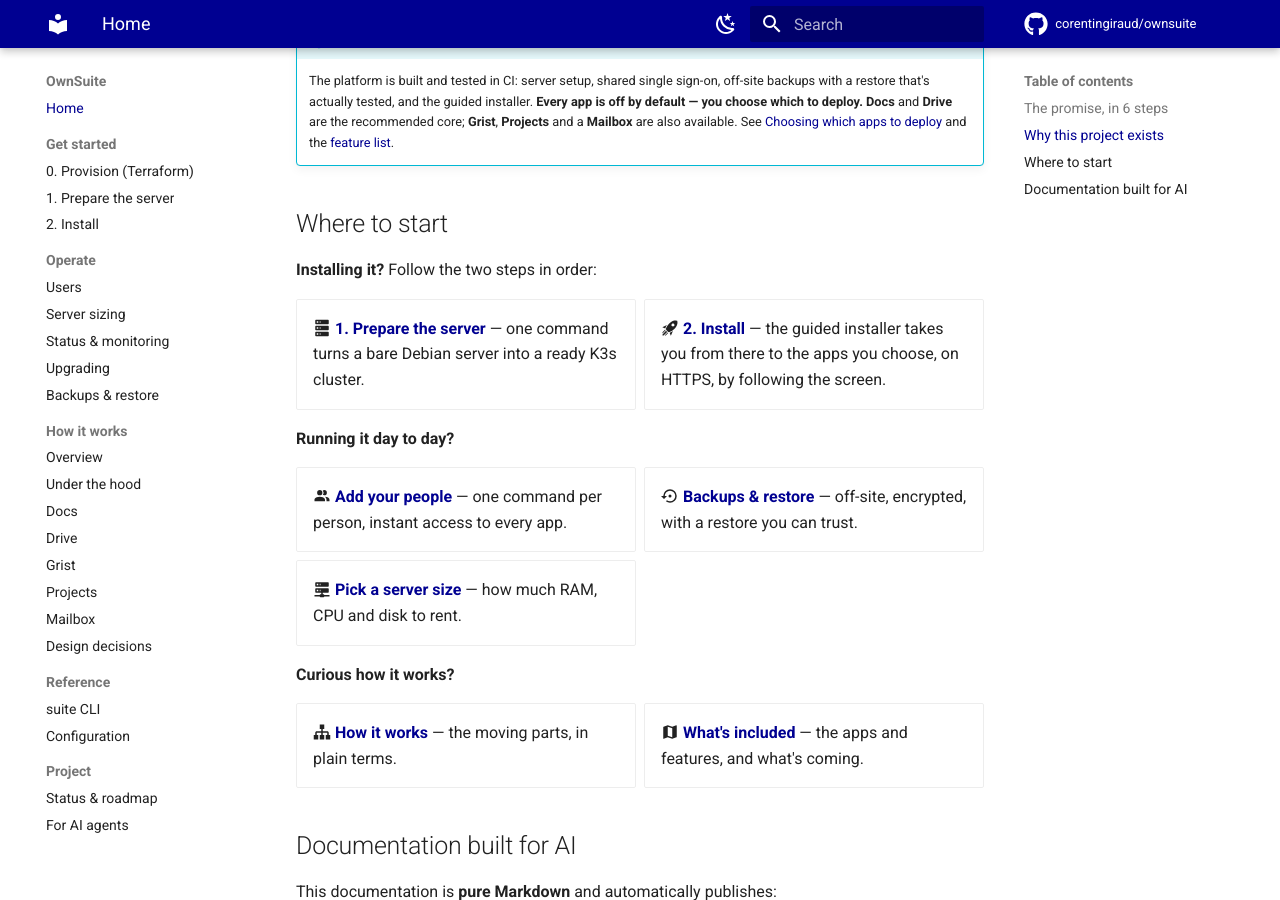
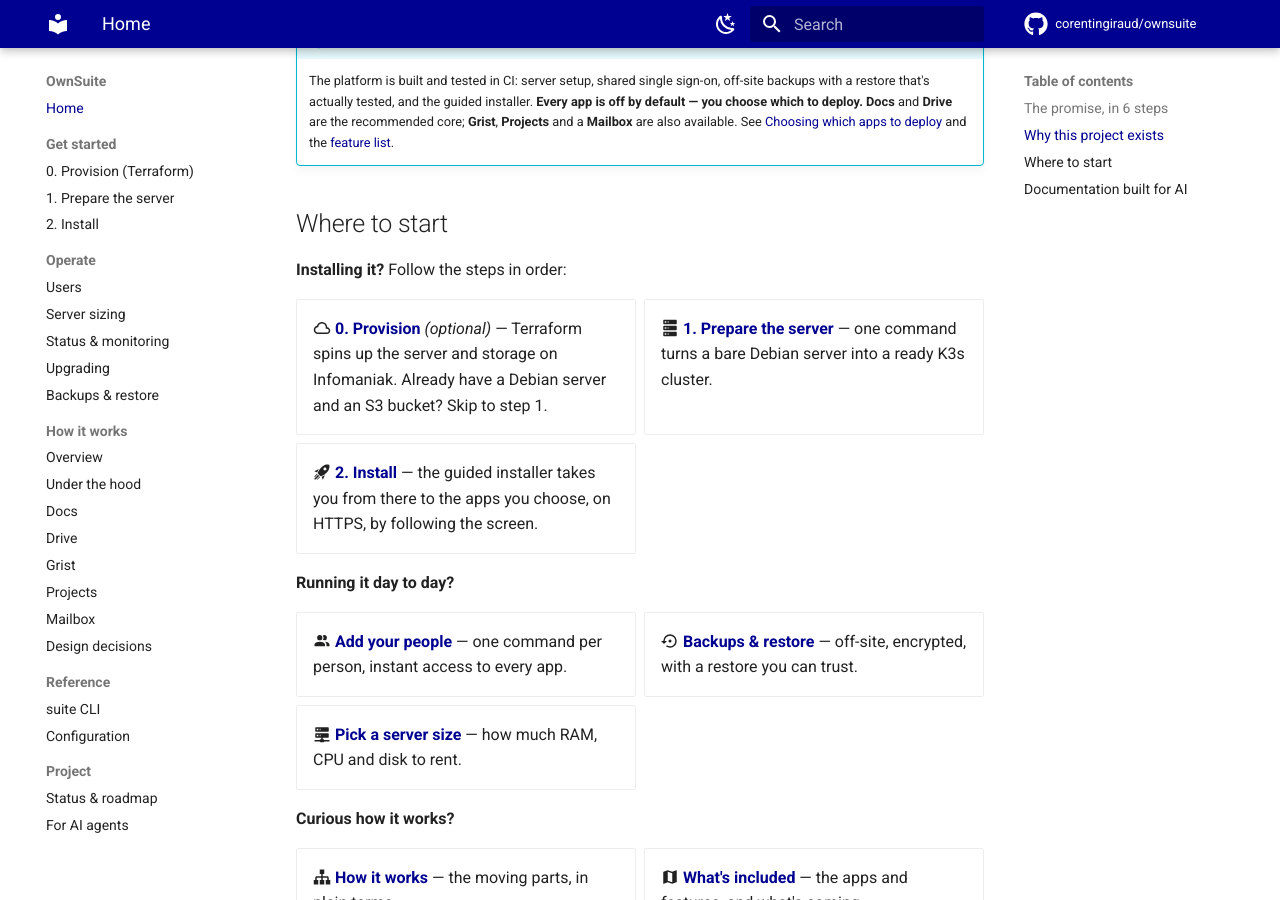
Before and after one commit to corentingiraud/ownsuite, an MkDocs documentation site: the page built from docs/index.md, in a window 1280 px wide and 900 px high, scrolled down 842 px. Built offline with MkDocs 1.6.1 and Material for MkDocs 9.7.7, drawn with Linux system fonts in a browser that asks for light colours; comment, search, counter and statistics services are not loaded.

Commit message:
docs: add provision step to home page install path

```diff
--- a/docs/index.md
+++ b/docs/index.md
@@ -36,10 +36,11 @@
 
 ## Where to start
 
-**Installing it?** Follow the two steps in order:
+**Installing it?** Follow the steps in order:
 
 <div class="grid cards" markdown>
 
+- :material-cloud-outline: **[0. Provision](get-started/provision.md)** *(optional)* — Terraform spins up the server and storage on Infomaniak. Already have a Debian server and an S3 bucket? Skip to step 1.
 - :material-server: **[1. Prepare the server](get-started/bootstrap.md)** — one command turns a bare Debian server into a ready K3s cluster.
 - :material-rocket-launch: **[2. Install](get-started/install.md)** — the guided installer takes you from there to the apps you choose, on HTTPS, by following the screen.
 
```
